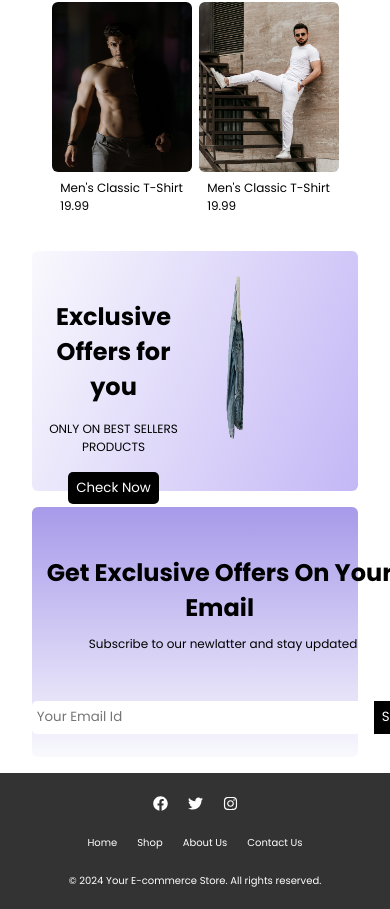
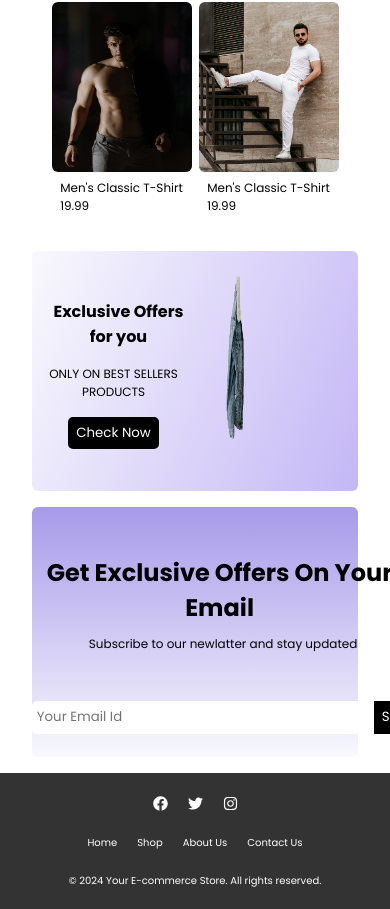
Before and after one commit to masudalom1/myshop_E-commerse-website, a React (Vite) app: page / in a window 390 px wide. Shown: the part 1092-2001 px from the top of the page. Built offline with nearby package versions, Linux system fonts and the light colour scheme.

Commit message:
Update offer.css

```diff
--- a/src/components/Offers/offer.css
+++ b/src/components/Offers/offer.css
@@ -46,4 +46,8 @@ border-radius: 6px;
     .offers_section{
         height: 240px;
     }
+    .left_offers h2{
+ font-size: 1rem;
+ margin-left: 10px;
+    }
 }
```
